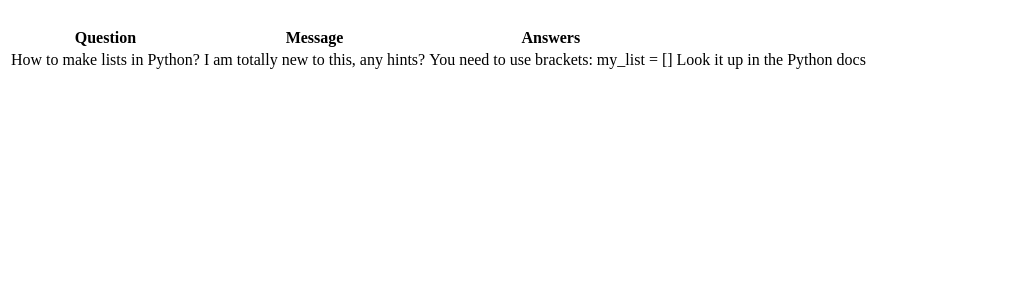
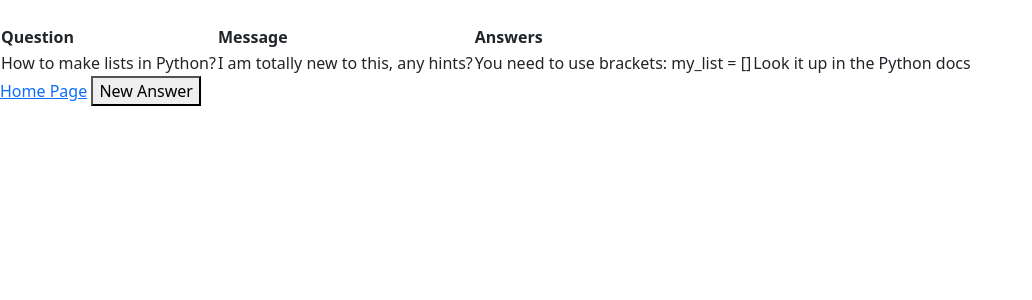
Before and after one commit to MadalinaDumitrascu/AskMate1, a Flask app: page /question/1 in a window 1280 px wide. Shown: the top 300 px of the page, without its empty margins (0-1032 px from the left). Run offline with Flask 2, Linux system fonts and the light colour scheme; some libraries are stand-ins or nearby versions.

Commit message:
worked on creating the task of writing new info in the questions.csv; created the new_answer.html, and also a piece of the route for this subpage. still having a bug with the submit/redirect button on add-question.html to list.html

```diff
--- a/connection.py
+++ b/connection.py
@@ -54,7 +54,6 @@ def get_message(question_id):
     for line in content:
         if int(line['id']) == question_id:
             mess = line.get('message')
-            print(mess)
             messages.append(mess)
     return messages
 
@@ -63,11 +62,12 @@ def generate_id_number():
     content = get_data(filename)
     ids = []
     for line in content:
-        print(line)
         for key, val in line.items():
-            if key == line['id']:
+            if key == 'id':
                 ids.append(val)
-    print(ids)
-    new_id = 0
-    # new_id = util.generate_id_number(ids)
+    new_id = util.generate_id_number(ids)
     return new_id
+
+
+def write_data_base(id_question, title, new_question):
+    pass
--- a/data_manager.py
+++ b/data_manager.py
@@ -28,4 +28,4 @@ def generate_id_number():
     return id
 
 def write_data_base(id_question, title, new_question):
-    pass
+    new_entry = connection.write_data_base(id_question, title, new_question)
--- a/server.py
+++ b/server.py
@@ -17,18 +17,20 @@ def get_question_page(question_id):
     answers = data_manager.get_answers(question_id)
     return render_template('question.html',question=question,messages=messages, answers=answers )
 
+
 @app.route("/add-question", methods= ["Post"])
 def form():
     id_question = data_manager.generate_id_number()
-    print(id_question)
     if request.method == "POST":
         title = request.form.get("title")
         new_question = request.form.get("new_question")
-        data_manager.write_data_base(
-            id_question,
-            title,
-            new_question)
-    return render_template("add-question.html")
+        data_manager.write_data_base(id_question, title, new_question)
+    return render_template("list.html", id_question=id_question)
+
+@app.route('/question/1/new-answer', methods = ['POST', 'GET'])
+def new_answer():
+    return render_template('new_answer.html' )
+
 
 
 if __name__ == "__main__":
--- a/templates/add-question.html
+++ b/templates/add-question.html
@@ -9,7 +9,11 @@
   <input type="text" id="title" name="title" ><br>
   <label for="question">Your question:</label><br>
   <input type="text" id="question" name="question" ><br><br>
-  <input type="submit" value="Submit">
+
+     <h1>Submit</h1>
+     <form method="POST" action="add-question.html">
+       <input type="submit"/>
+     </form>
 </form>
 
 <p>If you click the "Submit" button, the form-data will be sent to a page called "/add-question.html".</p>
--- a/templates/list.html
+++ b/templates/list.html
@@ -18,12 +18,12 @@
             <td>Submission_time</td>
             <td>View_number</td>
             <td>Vote_number</td>
-<<<<<<< HEAD
+
             <td <a href ="question.html"> Title</td> </a>
 
-=======
+
             <td> Title </td>
->>>>>>> 409ee54c475cc119fc4c1037f029d67ef21015a9
+
             <td>Message</td>
             <td>Image</td>
         </tr>
--- a/templates/question.html
+++ b/templates/question.html
@@ -3,6 +3,9 @@
 <head>
     <meta charset="UTF-8">
     <title>Question</title>
+    <link href="https://cdn.jsdelivr.net/npm/bootstrap@5.1.3/dist/css/bootstrap.min.css" rel="stylesheet" integrity="sha384-1BmE4kWBq78iYhFldvKuhfTAU6auU8tT94WrHftjDbrCEXSU1oBoqyl2QvZ6jIW3" crossorigin="anonymous">
+    <script src="https://cdn.jsdelivr.net/npm/@popperjs/core@2.10.2/dist/umd/popper.min.js" integrity="sha384-7+zCNj/IqJ95wo16oMtfsKbZ9ccEh31eOz1HGyDuCQ6wgnyJNSYdrPa03rtR1zdB" crossorigin="anonymous"></script>
+<script src="https://cdn.jsdelivr.net/npm/bootstrap@5.1.3/dist/js/bootstrap.min.js" integrity="sha384-QJHtvGhmr9XOIpI6YVutG+2QOK9T+ZnN4kzFN1RtK3zEFEIsxhlmWl5/YESvpZ13" crossorigin="anonymous"></script>
 </head>
 <body>
 <br>
@@ -23,6 +26,9 @@
     </tr>
 
 </table>
+<a href="{{ url_for('display_questions')}}">Home Page</a>
+
+<a href="{{ url_for('new_answer')}}"><button>New Answer</button></a>
 
 </body>
 </html>
--- a/util.py
+++ b/util.py
@@ -7,7 +7,7 @@ def converter(elem):
     return date
 
 
-# def generate_id_number(ids):
-#     ids= int(ids)
-#     latest_id = max(ids)
-#     return latest_id + 1
+def generate_id_number(ids):
+    ids = [int(id) for id in ids]
+    latest_id = max(ids)
+    return latest_id + 1
```
Also changed, not shown: templates/new_answer.html (added, +10 -0 lines).
